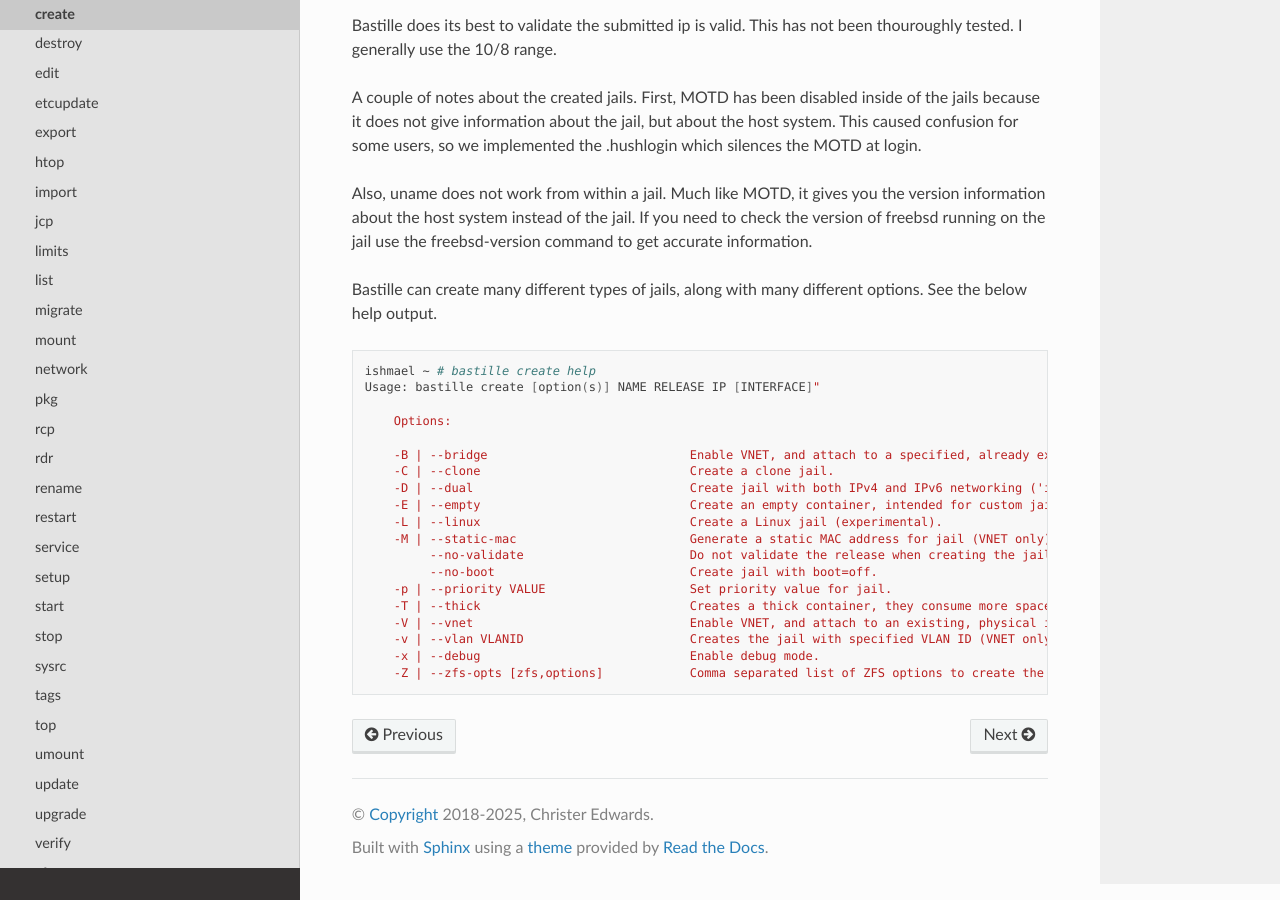
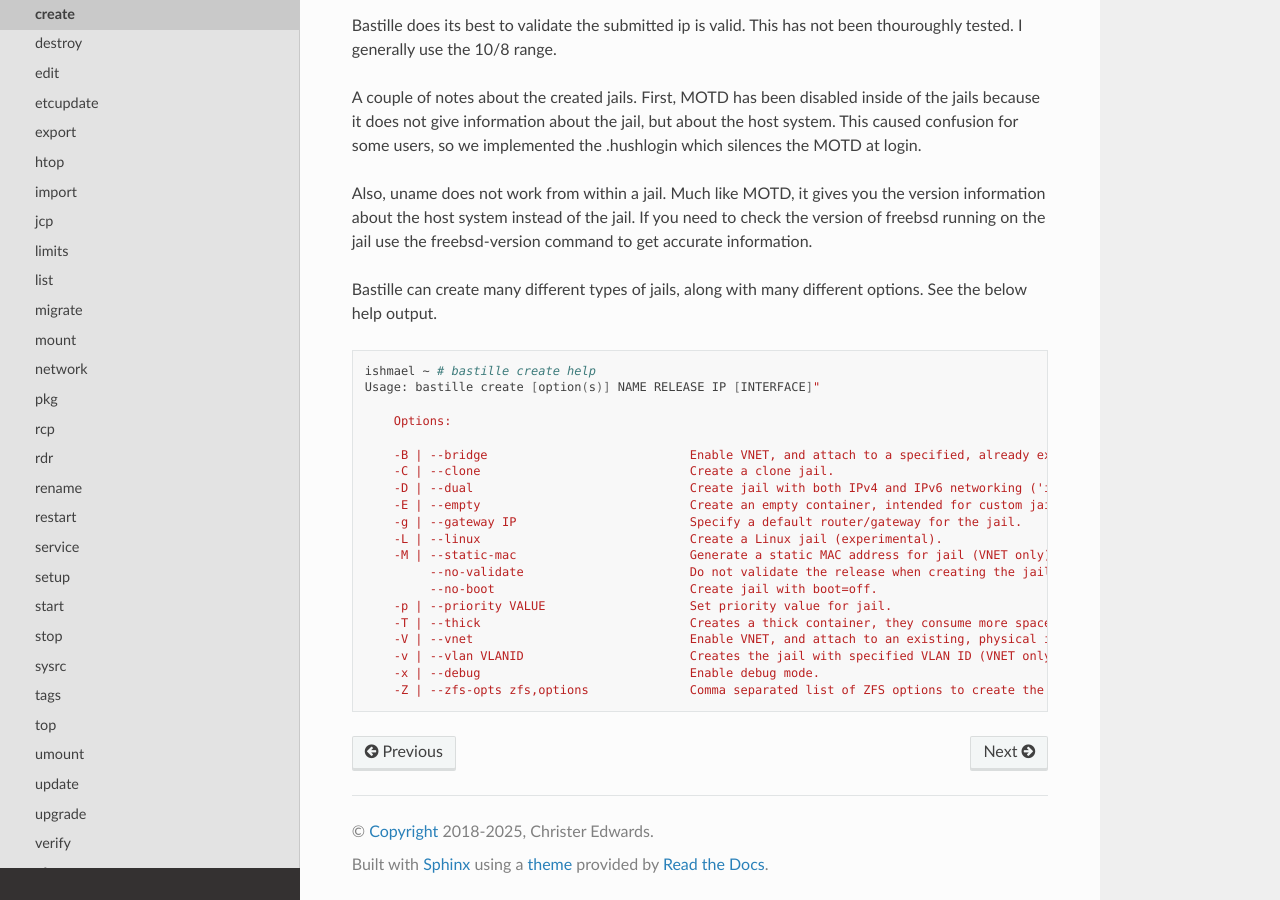
Before and after one commit to BastilleBSD/bastille, a Sphinx documentation site: the page built from docs/chapters/subcommands/create.rst, in a window 1280 px wide and 900 px high, scrolled down 758 px. Built offline with Sphinx 7.4.7 and the Read the Docs theme 3.1.0, drawn with Linux system fonts in a browser that asks for light colours.

Commit message:
docs: Document -g|--gateway

```diff
--- a/docs/chapters/subcommands/create.rst
+++ b/docs/chapters/subcommands/create.rst
@@ -61,6 +61,7 @@ options. See the below help output.
       -C | --clone                             Create a clone jail.
       -D | --dual                              Create jail with both IPv4 and IPv6 networking ('inherit' and 'ip_hostname' only).
       -E | --empty                             Create an empty container, intended for custom jail builds (thin/thick/linux or unsupported).
+      -g | --gateway IP                        Specify a default router/gateway for the jail.
       -L | --linux                             Create a Linux jail (experimental).
       -M | --static-mac                        Generate a static MAC address for jail (VNET only).
            --no-validate                       Do not validate the release when creating the jail.
@@ -70,4 +71,4 @@ options. See the below help output.
       -V | --vnet                              Enable VNET, and attach to an existing, physical interface.
       -v | --vlan VLANID                       Creates the jail with specified VLAN ID (VNET only).
       -x | --debug                             Enable debug mode.
-      -Z | --zfs-opts [zfs,options]            Comma separated list of ZFS options to create the jail with. This overrides the defaults.
+      -Z | --zfs-opts zfs,options              Comma separated list of ZFS options to create the jail with. This overrides the defaults.
```
